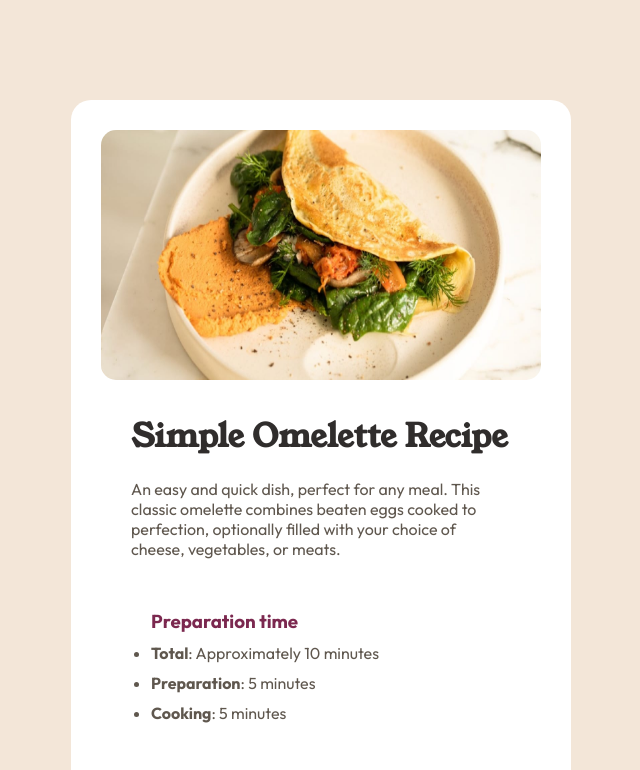
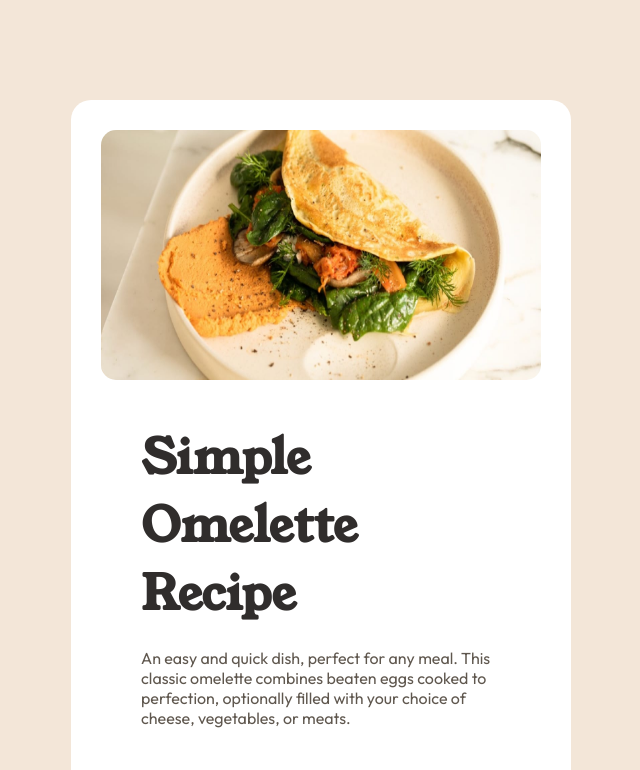
Before and after one commit to Igho-Okeoghene/Recipe-page, a plain HTML site: page index.html in a window 1280 px wide. Shown: the top 770 px of the page, without its empty margins (319-959 px from the left). Drawn offline with Linux system fonts and the light colour scheme.

Commit message:
Recent Updates

```diff
--- a/style.css
+++ b/style.css
@@ -14,15 +14,17 @@ main {
 }
 img {
   width: 100%;
-  height: 200px;
+  height: 250px;
 }
 .space-around {
-  margin: 30px;
+  margin: 40px;
 }
 h1 {
   color: hsl(24, 5%, 18%);
   font-family: "Young Serif", serif;
   padding-bottom: 20px;
+  font-weight: 700;
+  font-size: 3rem;
 }
 h3 {
   color: hsl(332, 51%, 32%);
```
